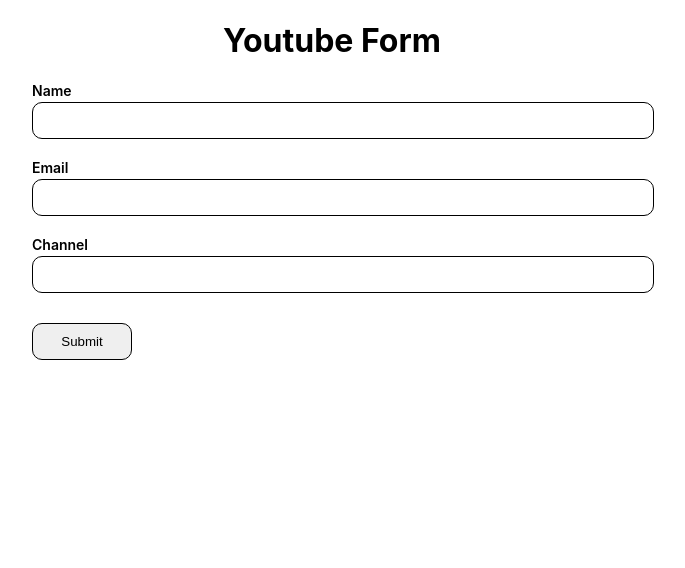
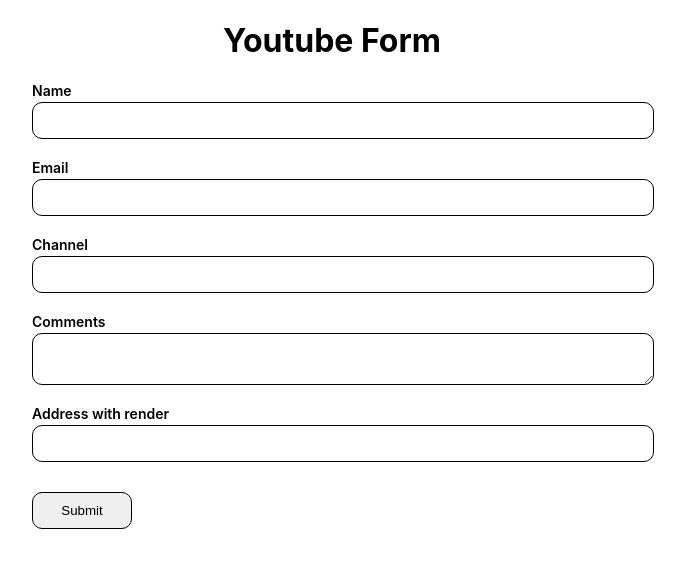
Before and after one commit to usmanakmalcs/react-formik, a React (Create React App) app: page / in a window 1280 px wide. Shown: the top 568 px of the page, without its empty margins (308-993 px from the left). Built offline with nearby package versions, Linux system fonts and the light colour scheme.

Commit message:
Text area and Field with rendering techniques

```diff
--- a/src/App.css
+++ b/src/App.css
@@ -19,7 +19,9 @@
   margin-bottom: 3px;
 }
 
-.App input {
+input[type="text"],
+input[type="email"],
+textarea {
   font-size: 13px;
   padding: 10px;
   display: block;
--- a/src/components/YoutubeForm.js
+++ b/src/components/YoutubeForm.js
@@ -6,6 +6,8 @@
   name: "",
   email: "",
   channel: "",
+  comments: "",
+  address: "",
 };
 
 const onSubmit = (values) => console.log(values);
@@ -50,6 +52,33 @@
             <ErrorMessage name="channel" />
           </div>
 
+          <div className="form-control">
+            <label htmlFor="comments" data-testid="comments">
+              Comments
+            </label>
+            <Field as="textarea" name="comments" id="comments" />
+            <ErrorMessage name="comments" />
+          </div>
+
+          <div className="form-control">
+            <label htmlFor="address" data-testid="address">
+              Address with render
+            </label>
+            <Field name="address">
+              {(props) => {
+                const { field, meta } = props;
+                return (
+                  <div>
+                    <input type="text" id="address" {...field} />
+                    {meta.touched && meta.error ? (
+                      <div className="error"> {meta.error}</div>
+                    ) : null}
+                  </div>
+                );
+              }}
+            </Field>
+          </div>
+
           <button type="submit">Submit</button>
         </Form>
       </Formik>
```
